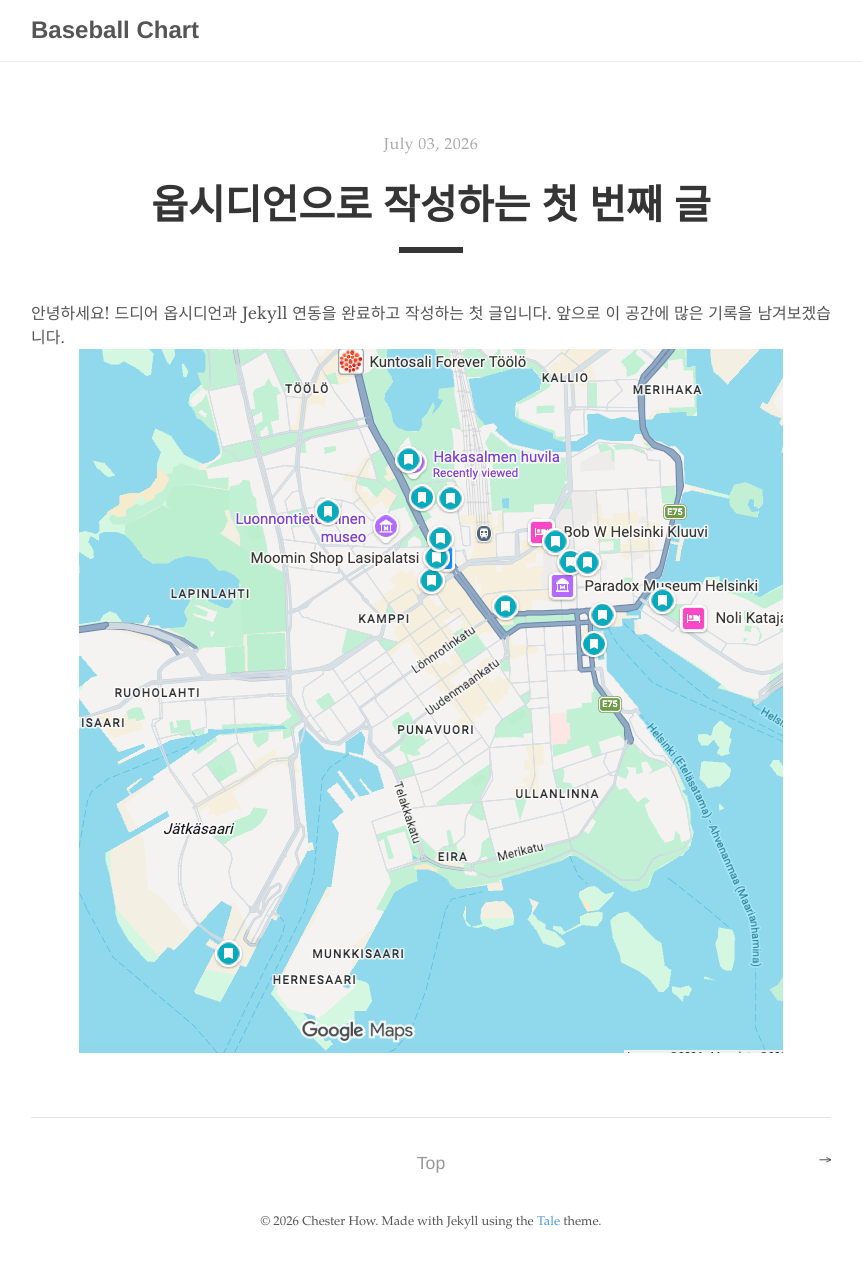
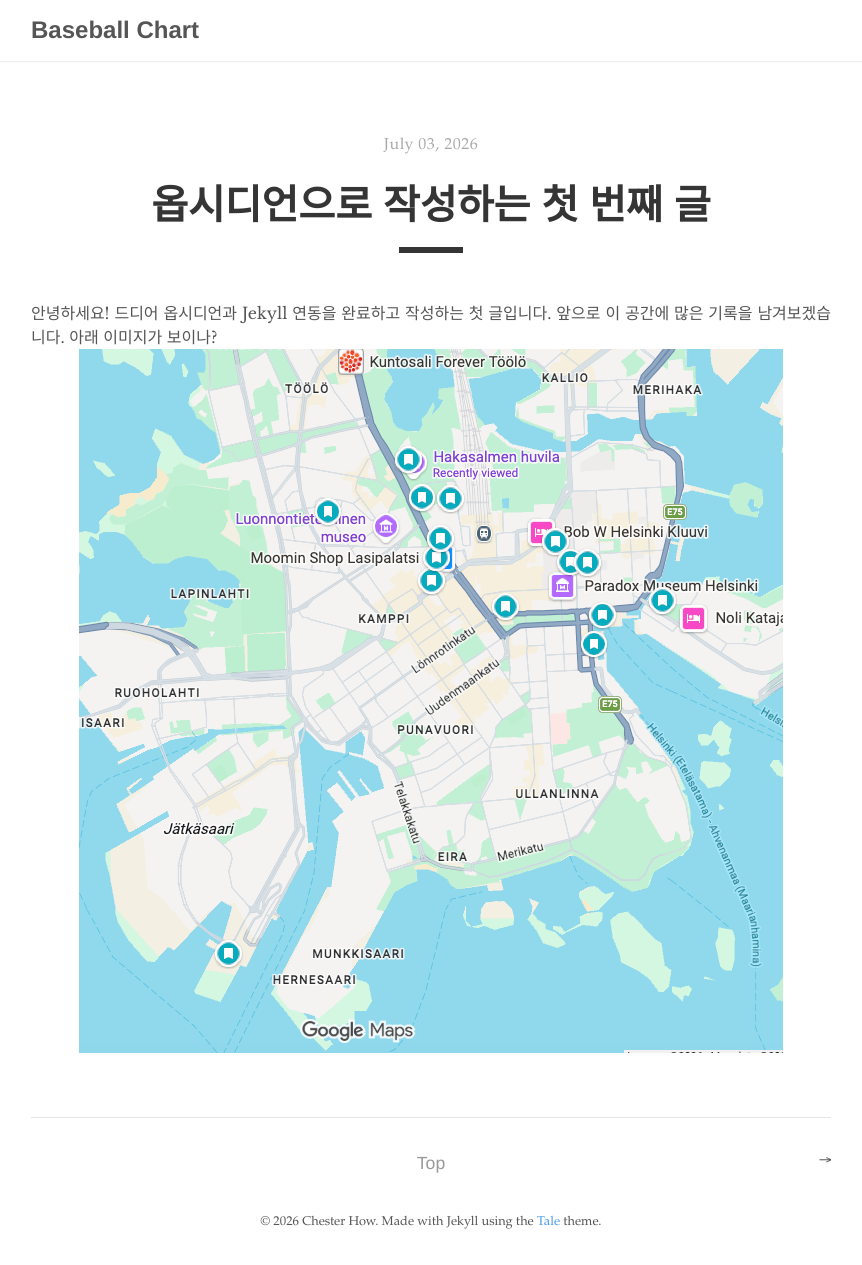
Before and after one commit to songyunkeun/baseball_chart, a Jekyll site: the page built from _posts/2026-07-03-welcome.md.md, in a window 1280 px wide. Shown: the whole page, without its empty margins (209-1071 px from the left). Built offline with Jekyll 4.4.1, drawn with Linux system fonts in a browser that asks for light colours.

Commit message:
vault backup: 2026-07-19 12:03:26

```diff
--- a/_posts/2026-07-03-welcome.md.md
+++ b/_posts/2026-07-03-welcome.md.md
@@ -5,5 +5,5 @@ author: "Yunkeun"
 ---
 
 안녕하세요! 드디어 옵시디언과 Jekyll 연동을 완료하고 작성하는 첫 글입니다.
-앞으로 이 공간에 많은 기록을 남겨보겠습니다.
+앞으로 이 공간에 많은 기록을 남겨보겠습니다.  아래 이미지가 보이나?
 ![](/assets/images/954093D3-2855-4B35-ABFF-9A3801550B81.png)
```
Also changed, not shown: .obsidian/plugins/obsidian-git/main.js, .obsidian/plugins/obsidian-git/manifest.json, .obsidian/workspace.json.
